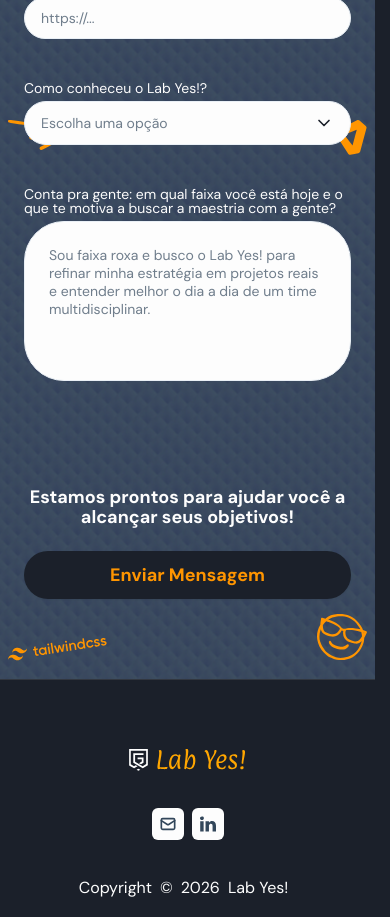
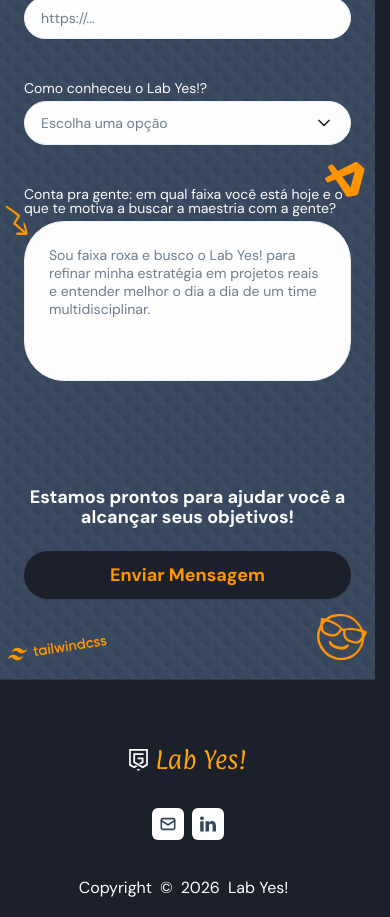
Before and after one commit to labyes24/LABYES-LP, a Next.js app: page /fale-conosco in a window 390 px wide. Shown: the part 1900-2817 px from the top of the page. Built offline with nearby package versions, Linux system fonts and the light colour scheme; no server answers.

Commit message:
refactor: adjust positioning  of images in ContactUsFormSection

```diff
--- a/src/app/fale-conosco/sections/contact-us-form.tsx
+++ b/src/app/fale-conosco/sections/contact-us-form.tsx
@@ -37,13 +37,13 @@ export function ContactUsFormSection() {
             <Image
                 src={icons.ZigzagArrow}
                 alt="Zigzag Arrow"
-                className="absolute left-[8px] top-[51%] -z-10 h-auto w-auto delay-100 duration-1000 animate-in fade-in sm:left-[15px] sm:translate-y-1/2 sm:scale-[125%] xl:left-[226px] xl:top-[408px] xl:scale-[168%]"
+                className="absolute -left-[8px] top-[668px] -z-10 h-auto w-auto rotate-[28deg] scale-[70%] delay-100 duration-1000 animate-in fade-in sm:left-[15px] sm:top-[581px] sm:translate-y-1/2 sm:rotate-0 sm:scale-[125%] lg:top-[51%] xl:left-[226px] xl:top-[408px] xl:scale-[168%]"
                 role="presentation"
             />
             <Image
                 src={icons.VSCode}
                 alt="VSCode"
-                className="absolute right-[8px] top-[51%] -z-10 h-auto w-auto delay-150 duration-1000 animate-in fade-in sm:right-[20px] sm:translate-y-1/2 sm:scale-[150%] xl:right-[204px] xl:top-[415px] xl:scale-[200%]"
+                className="absolute right-[10px] top-[623px] -z-10 h-auto w-auto delay-150 duration-1000 animate-in fade-in sm:right-[20px] sm:top-[571px] sm:translate-y-1/2 sm:scale-[150%] lg:top-[51%] xl:right-[204px] xl:top-[415px] xl:scale-[200%]"
                 role="presentation"
             />
 
```
